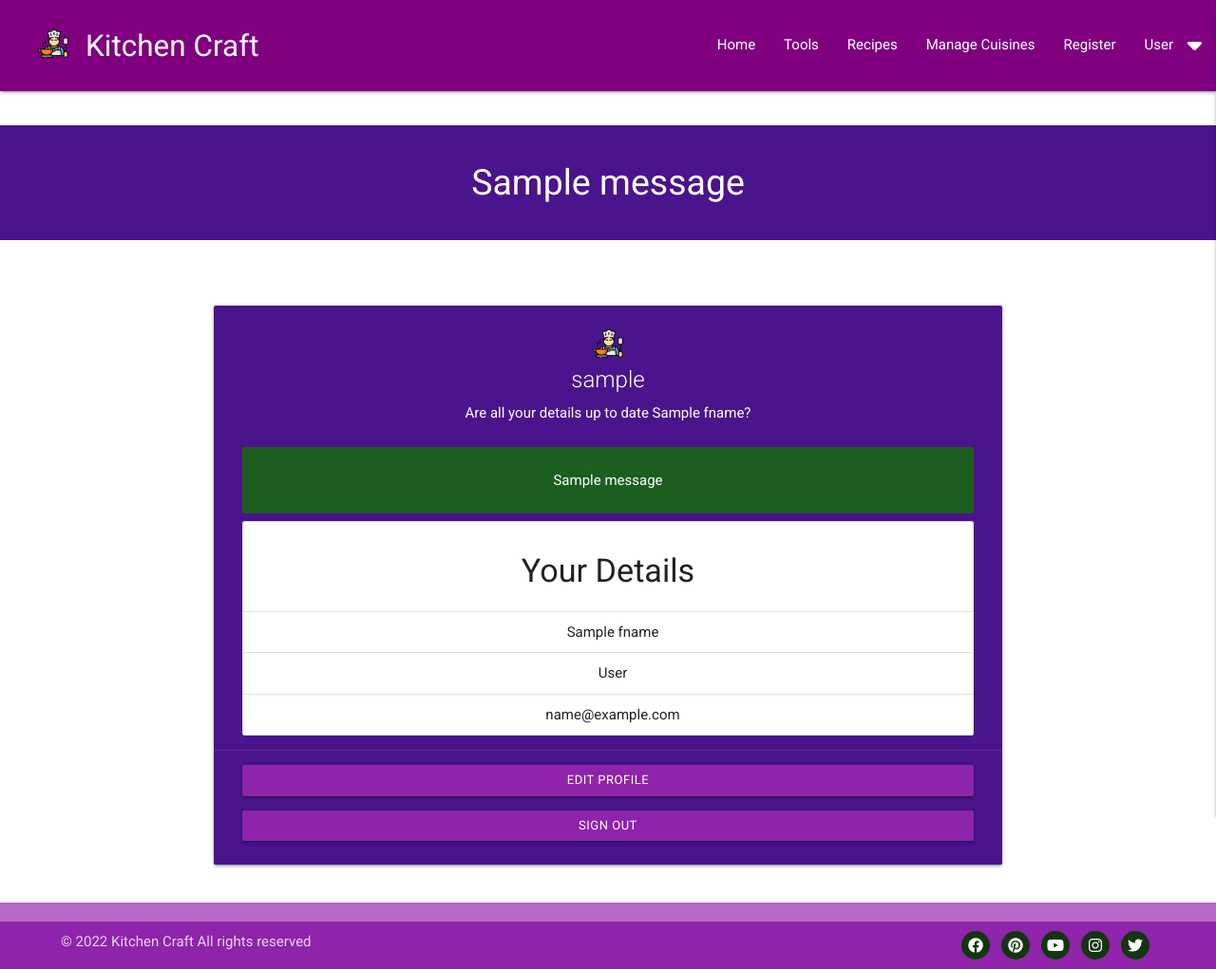
After one commit to ollylomax/Kitchen-Craft---Backend-Development-Milestone-Project, a Flask app: a page that uses templates/profile.html in a window 1280 px wide. The commit adds this page. Shown: the whole page at 95% size. Run offline with Flask 2, Linux system fonts and the light colour scheme; the visitor is signed in with stand-in values (Sample User, id 1); one stand-in notice (Sample message) is shown; a database or web service that is not in the repository returns one stand-in record (values such as "Sample title"); some libraries are stand-ins or nearby versions; some web fonts are replaced.

Commit message:
style: Create profile page and style

```diff
--- a/static/css/style.css
+++ b/static/css/style.css
@@ -1,5 +1,6 @@
 @import url('https://fonts.googleapis.com/css2?family=Odibee+Sans&family=Roboto:wght@100;300;400;500;700;900&display=swap');
 
+/* Misc */
 body {
     font-family: 'Roboto', sans-serif;
     display: flex;
@@ -16,6 +17,14 @@ main {
     flex: 1 0 auto;
 }
 
+.register-panel,
+.login-panel,
+.profile-panel {
+    margin-top: 20px;
+}
+
+
+/* Navbar */
 nav {
     background-color: purple;
 }
@@ -65,10 +74,6 @@ footer .container {
 
 /* Register page */
 
-.register {
-    margin-top: 20px;
-}
-
 .register-input {
     padding: 0 30px;
 }
@@ -97,9 +102,25 @@ footer .container {
     margin: 0 30px;
 }
 
+/* Profile Page */
+
+.profile-panel .user-details {
+    margin: 0;
+    padding: 0 30px;
+}
+
+.profile-buttons {
+    padding-bottom: 10px;
+}
+
+.profile-buttons a {
+    margin-bottom: 15px;
+}
 
 
 
+
+/* Media Queries */
 @media(min-width: 300px) {
 
     nav {
--- /dev/null
+++ b/templates/profile.html
@@ -0,0 +1,46 @@
+{% extends 'base.html' %}
+
+<!-- Content to be injected into respective base.html block when profile page
+     is rendered by profile function -->
+{% block content %}
+<!-- Profile block -->
+<div class="row profile-panel">
+  <div class="col s12 m10 offset-m1 l8 offset-l2 center-align">
+    <div class="card purple darken-4">
+      <!-- Title block -->
+      <div class="card-content white-text">
+        <img src="{{ url_for('static', filename='images/kitchencraft-logo.png') }}">
+        <span class="card-title">{{ username.username }}</span>
+        <p>Are all your details up to date {{ username.fname.capitalize() }}?</p>
+      </div>
+      <!-- Flash block -->
+      {% with messages = get_flashed_messages() %}
+        {% if messages %}
+          {% for message in messages %}
+          <div class="card-content white-text green darken-4 form-flash">
+                  <span class="center-align white-text">{{ message }}</span>
+              </div>
+          {% endfor %}
+        {% endif %}
+      {% endwith %}
+      <!-- User details block -->
+      <div class="row user-details">
+        <ul class="collection with-header">
+          <li class="collection-header"><h4>Your Details</h4></li>
+          <li class="collection-item"><div>{{ username.fname.capitalize() }}</div></li>
+          <li class="collection-item"><div>{{ username.lname.capitalize() }}</div></li>
+          <li class="collection-item"><div>{{ username.email }}</div></li>
+        </ul>
+      </div>
+      <div class="card-action">
+      <div class="row profile-buttons">
+        <p class="center-align">
+          <a href="{{ url_for('login') }}" class="col s12 btn-small purple darken-1">Edit Profile</a>
+          <a href="{{ url_for('login') }}" class="col s12 btn-small purple darken-1">Sign Out</a>
+        </p>
+      </div>
+      </div>
+    </div>
+  </div>
+</div>
+{% endblock %}
```
